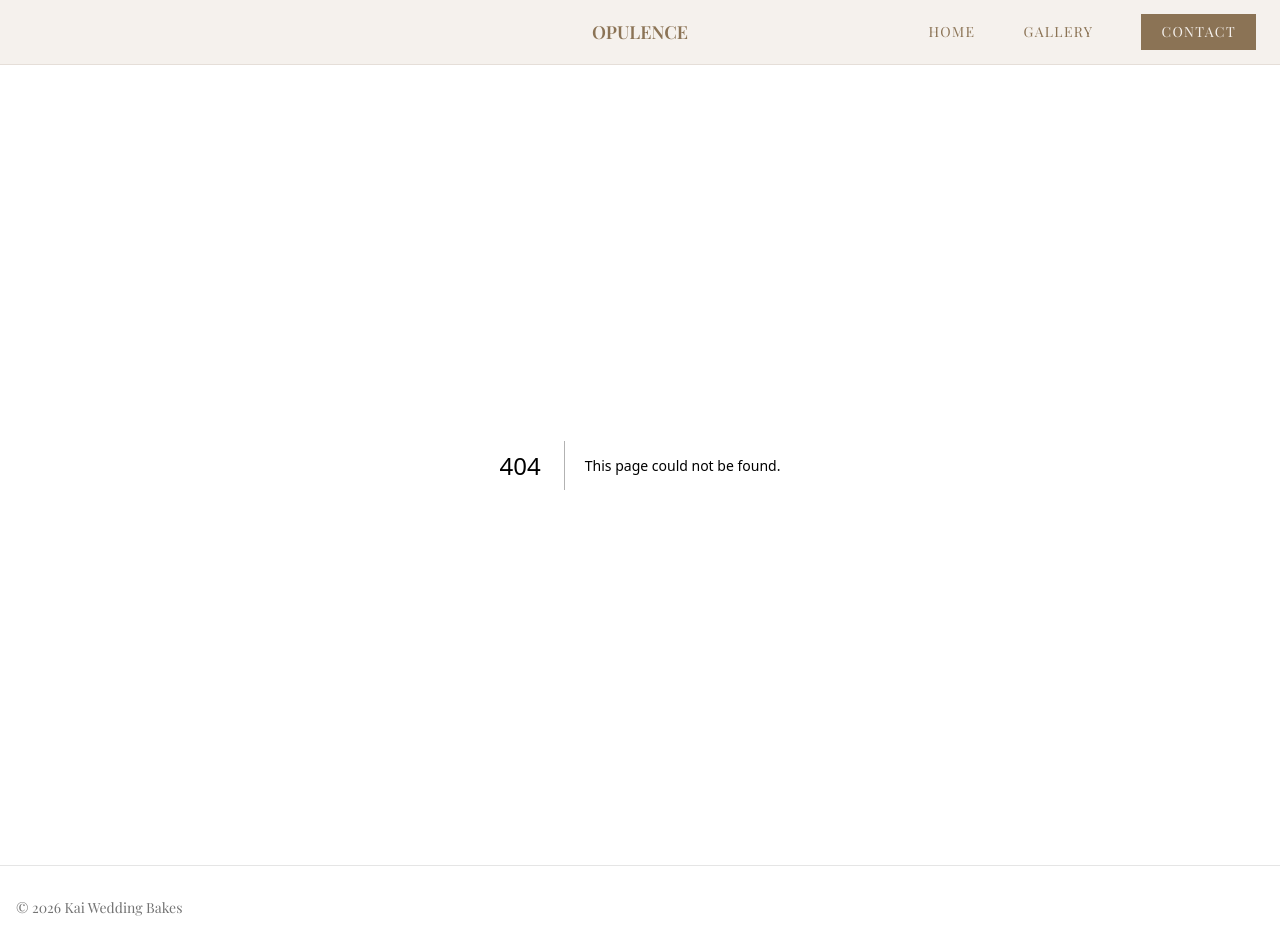
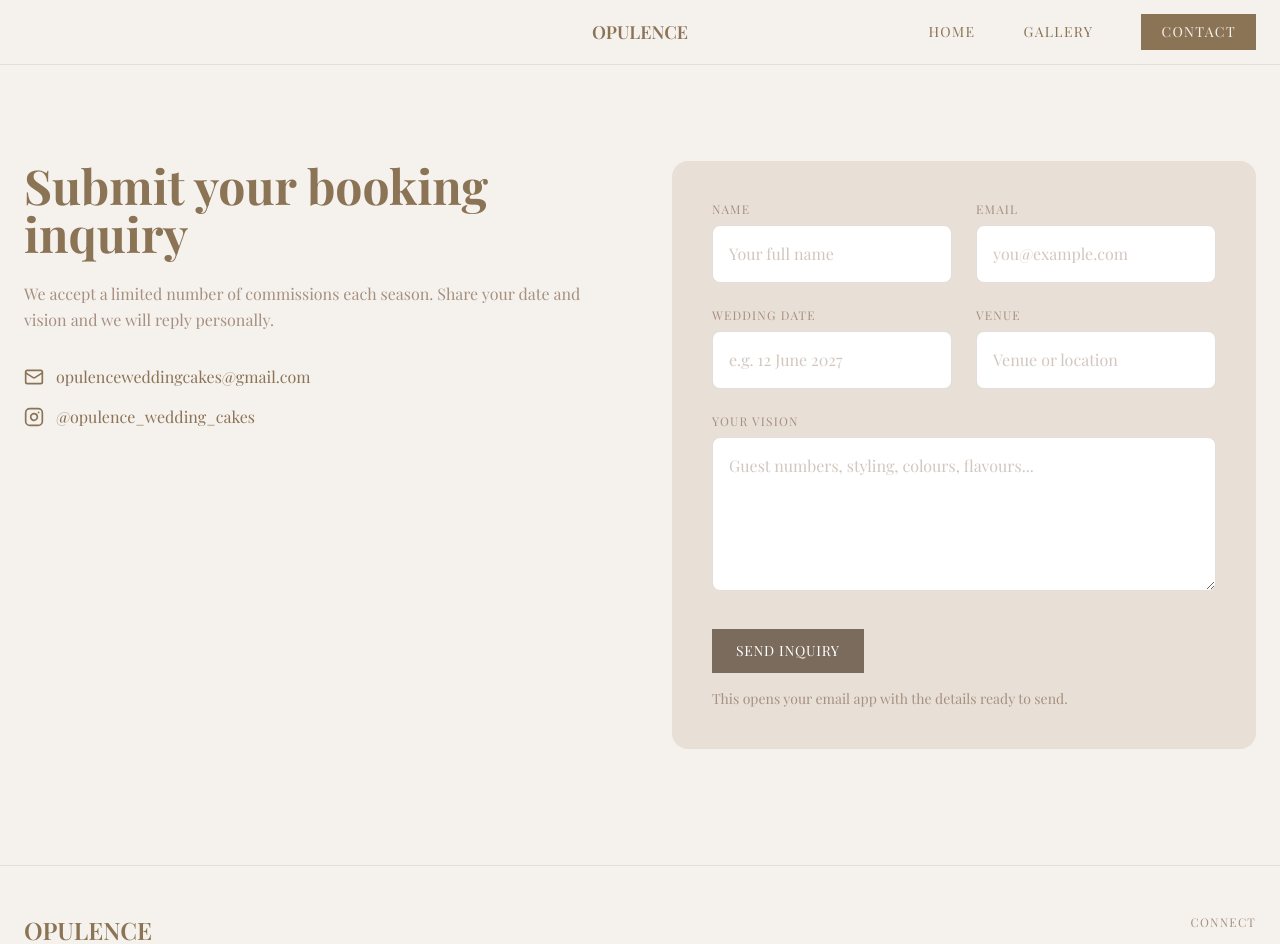
Before and after one commit to aafiqsb01/Kai-Wedding-Bakes, a Next.js app: page /contact in a window 1280 px wide. Before the commit this address had no page. Shown: the top 944 px of the page. Built offline with nearby package versions, Linux system fonts and the light colour scheme; a web font is replaced by a local one.

Commit message:
Home page + Contact page UI added.

```diff
--- /dev/null
+++ b/src/app/contact/page.tsx
@@ -0,0 +1,181 @@
+'use client';
+
+import { FormEvent, useState } from 'react';
+import { Mail } from 'lucide-react';
+
+const fieldClass =
+  'w-full rounded-lg border border-taupe/30 bg-white p-4 text-warm-brown placeholder:text-taupe/50 focus:outline-none focus:ring-1 focus:ring-taupe/40';
+
+function InstagramIcon({ size = 20 }: { size?: number }) {
+  return (
+    <svg
+      width={size}
+      height={size}
+      viewBox="0 0 24 24"
+      fill="none"
+      stroke="currentColor"
+      strokeWidth="2"
+      strokeLinecap="round"
+      strokeLinejoin="round"
+      aria-hidden
+    >
+      <rect width="20" height="20" x="2" y="2" rx="5" ry="5" />
+      <path d="M16 11.37A4 4 0 1 1 12.63 8 4 4 0 0 1 16 11.37z" />
+      <line x1="17.5" x2="17.51" y1="6.5" y2="6.5" />
+    </svg>
+  );
+}
+
+export default function ContactPage() {
+  const [name, setName] = useState('');
+  const [email, setEmail] = useState('');
+  const [weddingDate, setWeddingDate] = useState('');
+  const [venue, setVenue] = useState('');
+  const [vision, setVision] = useState('');
+
+  function handleSubmit(event: FormEvent<HTMLFormElement>) {
+    event.preventDefault();
+
+    const subject = encodeURIComponent(`Wedding cake inquiry from ${name || 'Guest'}`);
+    const body = encodeURIComponent(
+      [
+        `Name: ${name}`,
+        `Email: ${email}`,
+        `Wedding date: ${weddingDate}`,
+        `Venue: ${venue}`,
+        '',
+        'Vision:',
+        vision,
+      ].join('\n'),
+    );
+
+    window.location.href = `mailto:opulenceweddingcakes@gmail.com?subject=${subject}&body=${body}`;
+  }
+
+  return (
+    <main className="min-h-screen bg-cream">
+      <div className="mx-auto max-w-7xl px-6 py-24">
+        <div className="grid grid-cols-1 items-start gap-16 md:grid-cols-2">
+          <div>
+            <h1 className="text-5xl font-bold text-warm-brown">
+              Submit your booking inquiry
+            </h1>
+            <p className="mt-6 text-base leading-relaxed text-taupe">
+              We accept a limited number of commissions each season. Share your
+              date and vision and we will reply personally.
+            </p>
+
+            <div className="mt-8">
+              <a
+                href="mailto:opulenceweddingcakes@gmail.com"
+                className="flex items-center gap-3 text-warm-brown transition hover:text-dark-brown"
+              >
+                <Mail size={20} aria-hidden />
+                opulenceweddingcakes@gmail.com
+              </a>
+              <a
+                href="https://instagram.com"
+                target="_blank"
+                rel="noopener noreferrer"
+                className="mt-4 flex items-center gap-3 text-warm-brown transition hover:text-dark-brown"
+              >
+                <InstagramIcon size={20} />
+                @opulence_wedding_cakes
+              </a>
+            </div>
+          </div>
+
+          <form
+            onSubmit={handleSubmit}
+            className="rounded-2xl bg-[#E8DFD6] p-8 md:p-10"
+          >
+            <div className="grid grid-cols-1 gap-6 sm:grid-cols-2">
+              <div>
+                <label htmlFor="name" className="mb-2 block text-xs uppercase tracking-widest text-taupe">
+                  NAME
+                </label>
+                <input
+                  id="name"
+                  type="text"
+                  value={name}
+                  onChange={(e) => setName(e.target.value)}
+                  placeholder="Your full name"
+                  className={fieldClass}
+                  required
+                />
+              </div>
+
+              <div>
+                <label htmlFor="email" className="mb-2 block text-xs uppercase tracking-widest text-taupe">
+                  EMAIL
+                </label>
+                <input
+                  id="email"
+                  type="email"
+                  value={email}
+                  onChange={(e) => setEmail(e.target.value)}
+                  placeholder="you@example.com"
+                  className={fieldClass}
+                  required
+                />
+              </div>
+
+              <div>
+                <label htmlFor="wedding-date" className="mb-2 block text-xs uppercase tracking-widest text-taupe">
+                  WEDDING DATE
+                </label>
+                <input
+                  id="wedding-date"
+                  type="text"
+                  value={weddingDate}
+                  onChange={(e) => setWeddingDate(e.target.value)}
+                  placeholder="e.g. 12 June 2027"
+                  className={fieldClass}
+                />
+              </div>
+
+              <div>
+                <label htmlFor="venue" className="mb-2 block text-xs uppercase tracking-widest text-taupe">
+                  VENUE
+                </label>
+                <input
+                  id="venue"
+                  type="text"
+                  value={venue}
+                  onChange={(e) => setVenue(e.target.value)}
+                  placeholder="Venue or location"
+                  className={fieldClass}
+                />
+              </div>
+            </div>
+
+            <div className="mt-6">
+              <label htmlFor="vision" className="mb-2 block text-xs uppercase tracking-widest text-taupe">
+                YOUR VISION
+              </label>
+              <textarea
+                id="vision"
+                value={vision}
+                onChange={(e) => setVision(e.target.value)}
+                placeholder="Guest numbers, styling, colours, flavours..."
+                rows={5}
+                className={`${fieldClass} resize-y`}
+              />
+            </div>
+
+            <button
+              type="submit"
+              className="mt-8 rounded-none bg-dark-brown px-6 py-3 text-sm uppercase tracking-wider text-white transition hover:bg-warm-brown"
+            >
+              SEND INQUIRY
+            </button>
+
+            <p className="mt-4 text-sm text-taupe">
+              This opens your email app with the details ready to send.
+            </p>
+          </form>
+        </div>
+      </div>
+    </main>
+  );
+}
--- a/src/app/page.tsx
+++ b/src/app/page.tsx
@@ -1,6 +1,7 @@
 import { Hero } from '@/components/sections/Hero';
 import { GalleryGrid } from '@/components/sections/GalleryGrid';
 import { ServicesSection } from '@/components/sections/ServicesSection';
+import { CTASection } from '@/components/sections/CTASection';
 import { mockCakes, mockServices } from '@/lib/mock-data';
 
 export default function Home() {
@@ -9,6 +10,7 @@ export default function Home() {
       <Hero />
       <GalleryGrid cakes={mockCakes} />
       <ServicesSection services={mockServices} />
+      <CTASection />
     </main>
   );
 }
--- a/src/components/layout/Footer.tsx
+++ b/src/components/layout/Footer.tsx
@@ -1,10 +1,33 @@
 export function Footer() {
   return (
-    <footer className="mt-auto border-t border-neutral-200 bg-white">
-      <div className="mx-auto max-w-7xl px-4 py-8">
-        <p className="text-sm text-neutral-500">
-          © {new Date().getFullYear()} Kai Wedding Bakes
-        </p>
+    <footer className="border-t border-taupe/20 bg-cream">
+      <div className="mx-auto flex max-w-7xl items-start justify-between px-6 py-12">
+        <div>
+          <p className="text-2xl font-semibold text-warm-brown">OPULENCE</p>
+          <p className="mt-2 text-xs uppercase tracking-widest text-taupe">
+            BESPOKE WEDDING CAKES & CUPCAKES
+          </p>
+        </div>
+
+        <div className="text-right">
+          <p className="mb-3 text-xs uppercase tracking-widest text-taupe">
+            CONNECT
+          </p>
+          <a
+            href="mailto:opulenceweddingcakes@gmail.com"
+            className="block text-sm text-warm-brown transition hover:text-dark-brown"
+          >
+            opulenceweddingcakes@gmail.com
+          </a>
+          <a
+            href="https://instagram.com/opulence_weddingcakes"
+            target="_blank"
+            rel="noopener noreferrer"
+            className="mt-2 block text-sm text-warm-brown transition hover:text-dark-brown"
+          >
+            @opulence_wedding_cakes
+          </a>
+        </div>
       </div>
     </footer>
   );
--- /dev/null
+++ b/src/components/sections/CTASection.tsx
@@ -0,0 +1,23 @@
+import Link from 'next/link';
+import { Button } from '@/components/ui/Button';
+
+export function CTASection() {
+  return (
+    <section className="bg-stone-50 py-24">
+      <div className="mx-auto max-w-2xl rounded-2xl bg-cream px-12 py-20 text-center shadow-sm">
+        <h2 className="mb-6 text-5xl font-bold text-warm-brown">
+          Start Your Cake Design
+        </h2>
+        <p className="mb-8 text-base leading-relaxed text-taupe">
+          Tell us about your wedding, your ideas, and your budget. We will help
+          you create a cake that looks amazing and tastes even better.
+        </p>
+        <Link href="/contact">
+          <Button className="rounded-none bg-warm-brown px-6 py-3 text-sm uppercase tracking-wider text-white transition hover:bg-dark-brown">
+            GET IN TOUCH →
+          </Button>
+        </Link>
+      </div>
+    </section>
+  );
+}
--- a/src/components/sections/GalleryGrid.tsx
+++ b/src/components/sections/GalleryGrid.tsx
@@ -1,5 +1,6 @@
 'use client';
 
+import Link from 'next/link';
 import { Cake } from '@/types';
 import { Card, CardImage, CardContent } from '@/components/ui/Card';
 
@@ -9,30 +10,45 @@ type GalleryGridProps = {
 
 export function GalleryGrid({ cakes }: GalleryGridProps) {
   return (
-    <section className="mx-auto max-w-7xl px-4 py-16">
-      <h2 className="mb-8 text-3xl font-bold text-neutral-900">
+    <section className="bg-[#E8DFD6]">
+      <div className="mx-auto max-w-7xl px-6 py-24">
+        <div className="mb-12 flex items-center justify-between">
+          <h2 className="text-4xl font-bold text-warm-brown">
             Recent Commissions
           </h2>
-      <div className="grid grid-cols-1 gap-6 md:grid-cols-2 lg:grid-cols-3">
+          <Link
+            href="/gallery"
+            className="bg-black px-6 py-3 text-sm uppercase tracking-widest text-white transition-colors hover:bg-neutral-800"
+          >
+            SEE ALL CAKES
+          </Link>
+        </div>
+
+        <div className="grid grid-cols-1 gap-8 md:grid-cols-2 lg:grid-cols-3">
           {cakes.map((cake) => (
             <Card
               key={cake.id}
-            className="cursor-pointer"
+              className="cursor-pointer overflow-hidden rounded-2xl bg-white transition-shadow hover:shadow-md"
               onClick={() => console.log(cake.id)}
             >
-            <CardImage src={cake.imageUrl} alt={cake.title} />
-            <CardContent>
-              <h3 className="text-xl font-semibold text-neutral-900">
+              <CardImage
+                src={cake.imageUrl}
+                alt={cake.title}
+                className="h-64 w-full object-cover"
+              />
+              <CardContent className="p-6">
+                <h3 className="text-lg font-semibold text-warm-brown">
                   {cake.title}
                 </h3>
-              <p className="mt-2 text-sm text-neutral-600">{cake.description}</p>
-              <p className="mt-3 text-xs text-neutral-500">
+                <p className="mt-2 text-sm text-taupe">{cake.description}</p>
+                <p className="mt-3 text-xs text-taupe/60">
                   {cake.tags.join(' ')}
                 </p>
               </CardContent>
             </Card>
           ))}
         </div>
+      </div>
     </section>
   );
 }
--- a/src/components/sections/Hero.tsx
+++ b/src/components/sections/Hero.tsx
@@ -1,25 +1,26 @@
-import Link from 'next/link';
-import { Button } from '@/components/ui/Button';
-
 export function Hero() {
   return (
-    <section className="bg-white">
-      <div className="mx-auto max-w-7xl px-4 py-16 sm:px-6 lg:px-8">
-        <div className="relative flex h-96 items-center justify-center overflow-hidden bg-neutral-100">
-          <div className="relative z-10 mx-auto flex max-w-2xl flex-col items-center px-6 text-center">
-            <h1 className="text-4xl font-bold tracking-tight text-neutral-900 md:text-5xl">
+    <section className="bg-cream py-24">
+      <div className="mx-auto max-w-7xl px-6">
+        <div className="grid grid-cols-1 items-center gap-12 md:grid-cols-2">
+          <div className="text-left">
+            <h1 className="text-5xl font-bold leading-tight text-warm-brown md:text-6xl">
               Wedding Cakes Made to Celebrate You
             </h1>
-            <p className="mt-4 text-lg text-neutral-600 max-w-2xl">
+            <p className="mt-6 max-w-lg text-base text-taupe md:text-lg">
               Beautiful, bespoke wedding cakes for every kind of celebration —
               from intimate nikkah ceremonies and engagements to the big day
               itself.
             </p>
-            <div className="mt-8">
-              <Link href="/gallery">
-                <Button>See All Cakes</Button>
-              </Link>
-            </div>
+          </div>
+
+          <div className="h-96 min-h-96 overflow-hidden rounded-2xl bg-stone-200 md:h-full">
+            {/* eslint-disable-next-line @next/next/no-img-element */}
+            <img
+              src="/images/hero.jpg"
+              alt="Wedding cake with cascading sugar flowers"
+              className="h-full w-full object-cover"
+            />
           </div>
         </div>
       </div>
--- a/src/components/sections/ServicesSection.tsx
+++ b/src/components/sections/ServicesSection.tsx
@@ -1,47 +1,48 @@
-import * as LucideIcons from 'lucide-react';
-import type { LucideIcon } from 'lucide-react';
 import { Service } from '@/types';
 
 type ServicesSectionProps = {
   services: Service[];
 };
 
-function getIcon(name: string): LucideIcon | null {
-  const icon = LucideIcons[name as keyof typeof LucideIcons];
-  if (typeof icon === 'function' || (typeof icon === 'object' && icon !== null)) {
-    return icon as LucideIcon;
-  }
-  return null;
-}
-
 export function ServicesSection({ services }: ServicesSectionProps) {
   return (
-    <section className="mx-auto max-w-7xl px-4 py-16">
-      <h2 className="mb-4 text-3xl font-bold text-neutral-900">
-        Cakes for Every Celebration
-      </h2>
-      <p className="mb-12 text-lg text-neutral-600">
-        Grand Cakes, Small Weddings, and Everything In Between
-      </p>
-      <div className="grid grid-cols-1 gap-8 md:grid-cols-3">
-        {services.map((service) => {
-          const Icon = getIcon(service.icon);
-
-          return (
-            <div key={service.id} className="border-t-2 border-neutral-200 pt-6">
-              {Icon ? (
-                <Icon size={32} className="text-neutral-900" aria-hidden />
-              ) : null}
-              <h3 className="mt-4 text-xl font-semibold text-neutral-900">
+    <>
+      <section className="bg-stone-50">
+        <div className="mx-auto max-w-7xl px-6 py-20">
+          <div className="grid grid-cols-1 gap-16 md:grid-cols-3">
+            {services.map((service) => (
+              <div
+                key={service.id}
+                className="text-left md:border-r md:border-r-taupe/30 md:pr-8 md:last:border-r-0"
+              >
+                <h3 className="text-lg font-semibold text-warm-brown">
                   {service.title}
                 </h3>
-              <p className="mt-3 text-sm text-neutral-600">
+                <p className="mt-4 text-sm leading-relaxed text-taupe">
                   {service.description}
                 </p>
               </div>
-          );
-        })}
+            ))}
+          </div>
         </div>
       </section>
+
+      <section className="bg-cream">
+        <div className="mx-auto max-w-3xl px-6 py-24 text-center">
+          <p className="mb-6 text-xs uppercase tracking-widest text-taupe">
+            CAKES FOR EVERY CELEBRATION
+          </p>
+          <h2 className="mb-8 text-5xl font-bold text-warm-brown">
+            Grand Cakes, Small Weddings, and Everything In Between
+          </h2>
+          <p className="text-base leading-relaxed text-taupe">
+            We offer dummy layers so you can have a tall, show-stopping cake
+            without the cost of feeding hundreds — perfect for smaller weddings.
+            We also create nikkah cakes, engagement cakes, and cupcakes in all
+            flavours, made to match your celebration.
+          </p>
+        </div>
+      </section>
+    </>
   );
 }
```
Lines whose indentation alone changed are shown as unchanged.
